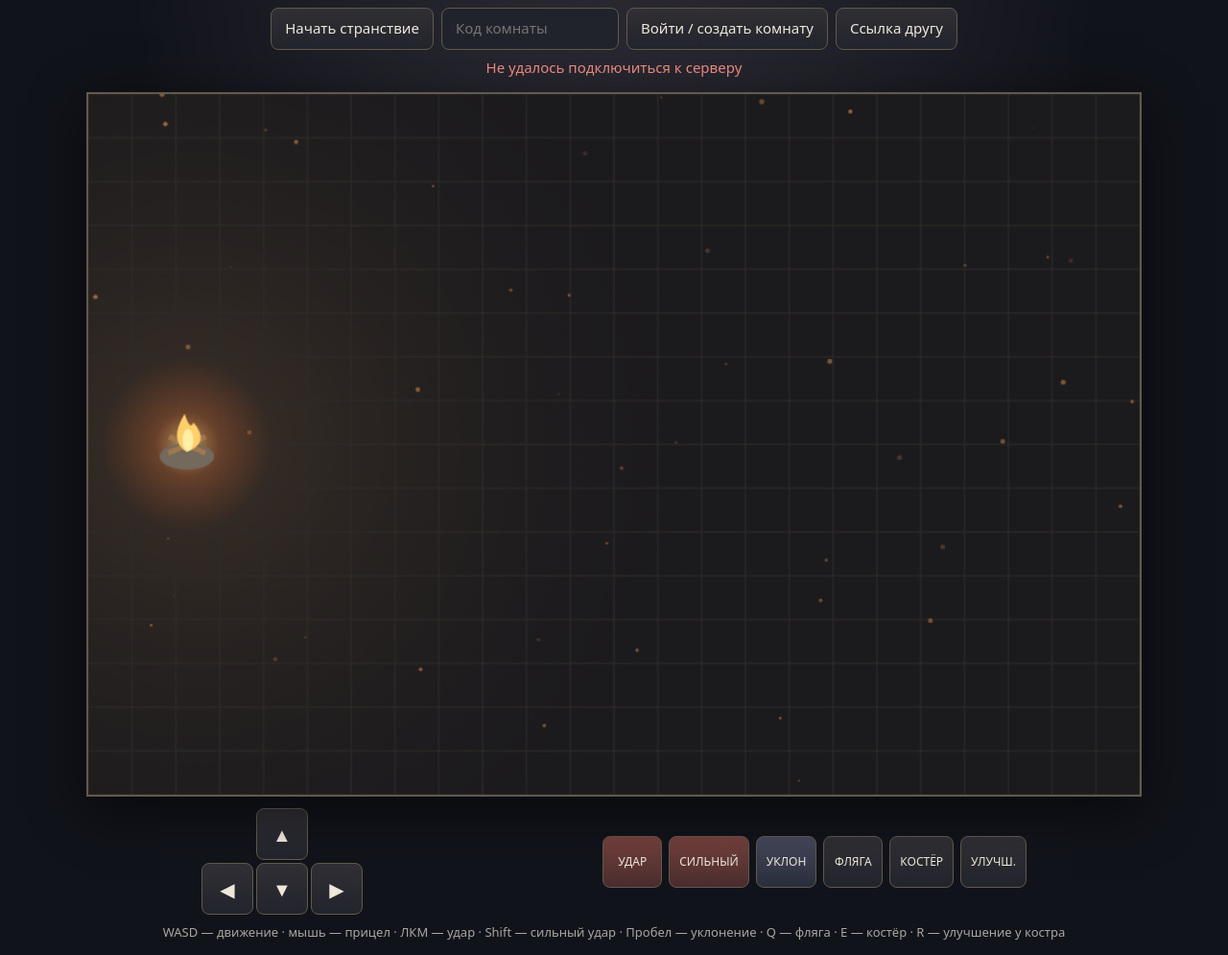
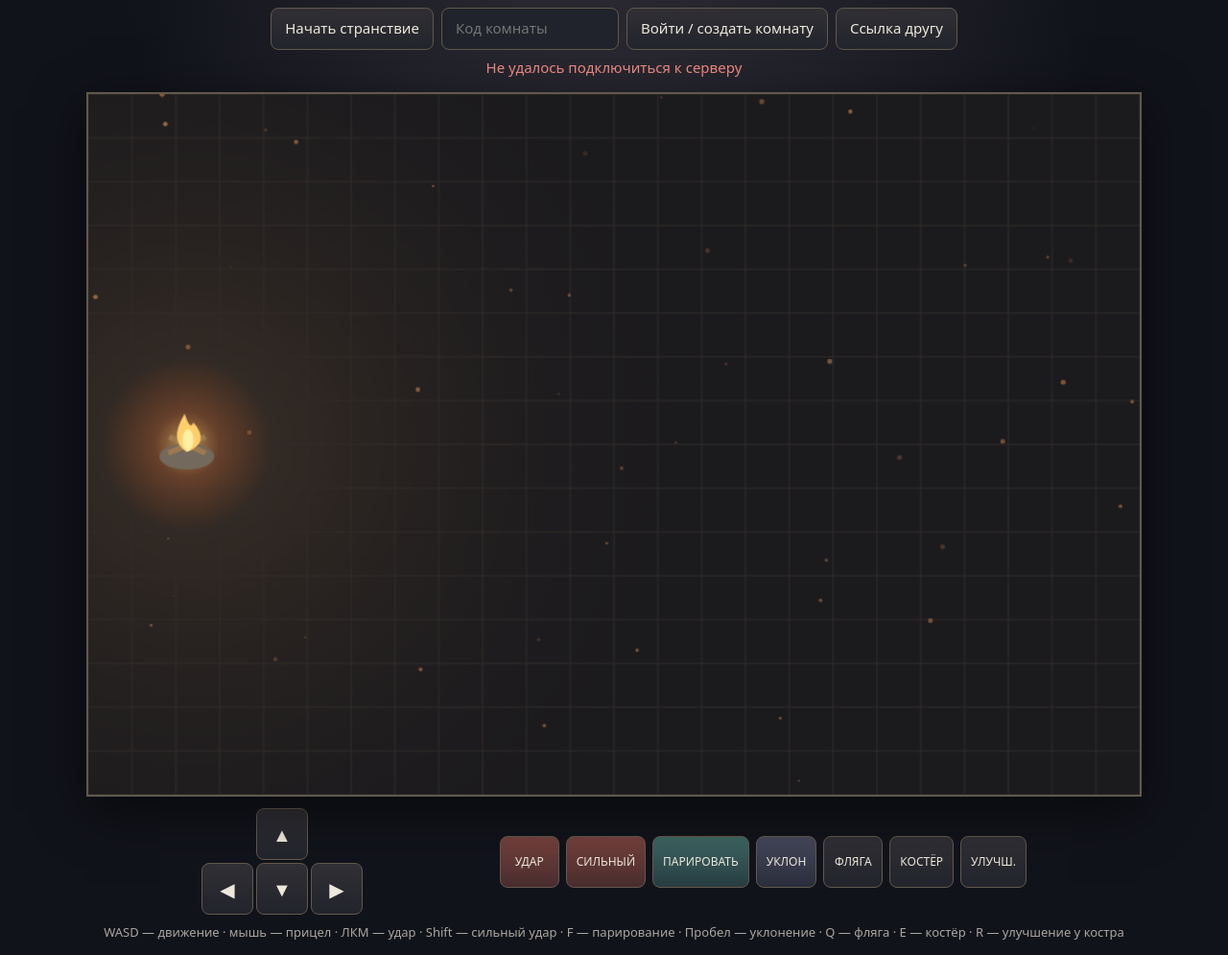
Before and after one commit to enji777/tank-arena, a website: page public/index.html in a window 1280 px wide. Shown: the part 82-1077 px from the top of the page at 96% size. Drawn offline with nearby package versions, Linux system fonts and the light colour scheme; no server answers.

Commit message:
Add timed parry and riposte combat

```diff
--- a/public/index.html
+++ b/public/index.html
@@ -61,6 +61,7 @@
     .action-pad { display: flex; justify-content: center; align-items: center; flex-wrap: wrap; gap: 7px; }
     .action-pad button { min-width: 62px; min-height: 54px; font-size: 12px; padding: 8px 10px; }
     .action-pad .attack { background: linear-gradient(#75413c, #482c2d); }
+    .action-pad .parry { background: linear-gradient(#3d6664, #273c40); }
     .action-pad .dodge { background: linear-gradient(#45485b, #292d3b); }
     .help-mobile { display: none; }
     @media (max-width: 700px) {
@@ -111,13 +112,14 @@
       <div class="action-pad" aria-label="Действия">
         <button class="attack" data-action="light">УДАР</button>
         <button class="attack" data-action="heavy">СИЛЬНЫЙ</button>
+        <button class="parry" data-action="parry">ПАРИРОВАТЬ</button>
         <button class="dodge" data-action="dodge">УКЛОН</button>
         <button data-action="flask">ФЛЯГА</button>
         <button data-action="interact">КОСТЁР</button>
         <button data-action="level">УЛУЧШ.</button>
       </div>
     </div>
-    <p class="control-legend help-desktop">WASD — движение · мышь — прицел · ЛКМ — удар · Shift — сильный удар · Пробел — уклонение · Q — фляга · E — костёр · R — улучшение у костра</p>
+    <p class="control-legend help-desktop">WASD — движение · мышь — прицел · ЛКМ — удар · Shift — сильный удар · F — парирование · Пробел — уклонение · Q — фляга · E — костёр · R — улучшение у костра</p>
     <p class="control-legend help-mobile">Левый блок — движение · коснись врага, чтобы прицелиться · кнопки справа — бой и действия</p>
   </main>
 
```
